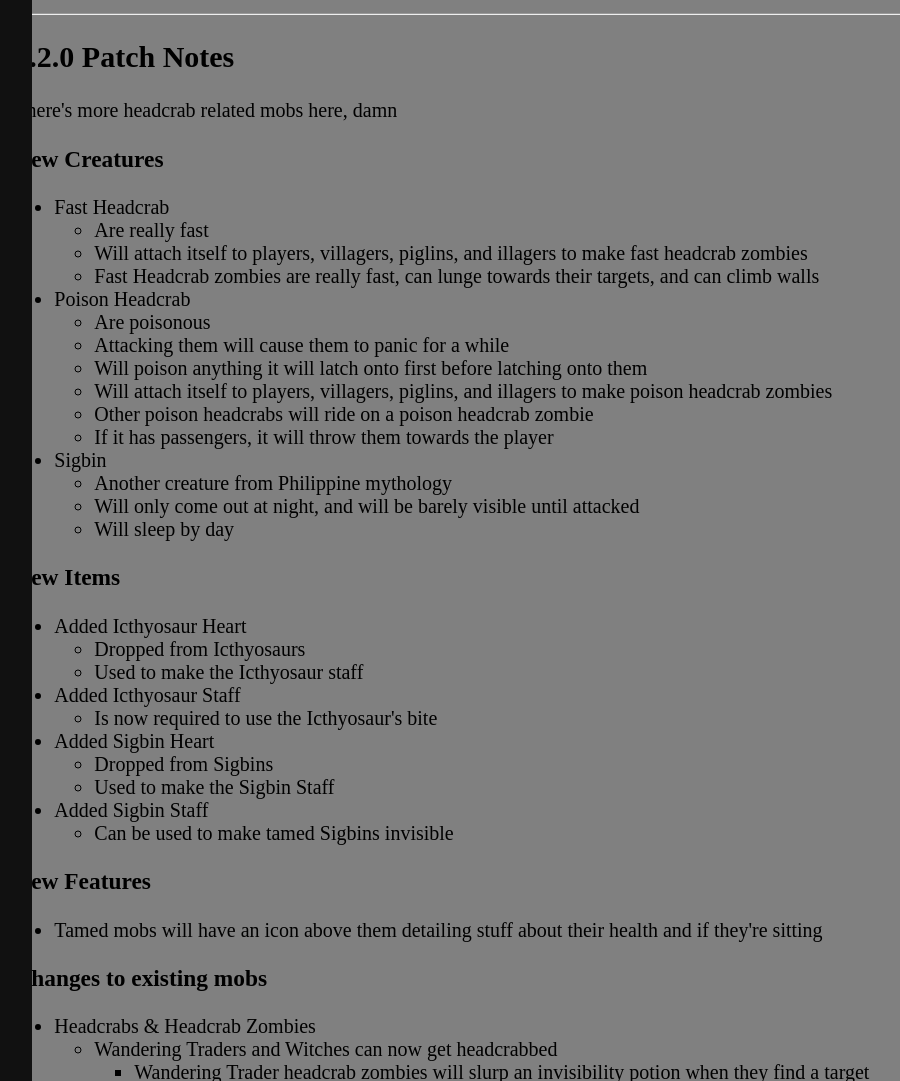
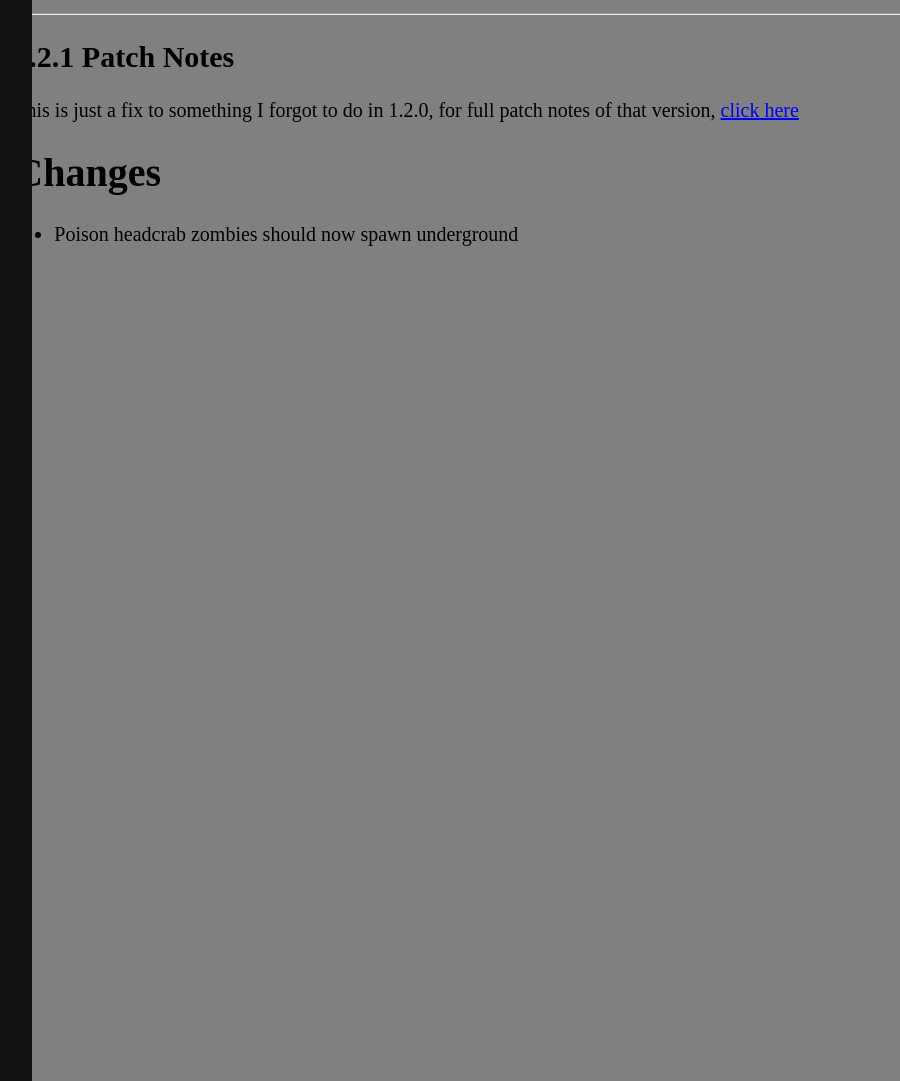
Before and after one commit to ANightDazingZoroark/ANightDazingZoroark.github.io, a Jekyll site: the page built from borgys-mobs/download/index.html, in a window 1280 px wide and 1400 px high, scrolled down 644 px. Shown: the part 319-1400 px from the top of the window, without its empty margins (168-1068 px from the left). Built offline with Jekyll 4.4.1, drawn with Linux system fonts in a browser that asks for light colours; some of the changed text lies outside the part shown.

Commit message:
aaaaaaaaaaaaaaaaa

```diff
--- a/borgys-mobs/download/index.html
+++ b/borgys-mobs/download/index.html
@@ -18,7 +18,7 @@ You can download the latest version of Borgy's Mobs directly here.
 <br />
 
 <button onclick="window.open('Borgys Mobs.mcaddon')">
-    Download 1.2.0
+    Download 1.2.1
 </button>
 
 <br />
@@ -33,88 +33,9 @@ Older versions can be downloaded <a href="https://github.com/ANightDazingZoroark
 
 <hr/>
 
-<h2>1.2.0 Patch Notes</h2>
-<p>There's more headcrab related mobs here, damn</p>
-<h3 id="new-creatures">New Creatures</h1>
+<h2>1.2.1 Patch Notes</h2>
+<p>This is just a fix to something I forgot to do in 1.2.0, for full patch notes of that version, <a href="https://github.com/ANightDazingZoroark/Borgys-Mobs/releases/tag/1.2.0">click here</a></p>
+<h1 id="changes">Changes</h1>
 <ul>
-<li>Fast Headcrab<ul>
-<li>Are really fast</li>
-<li>Will attach itself to players, villagers, piglins, and illagers to make fast headcrab zombies</li>
-<li>Fast Headcrab zombies are really fast, can lunge towards their targets, and can climb walls</li>
+<li>Poison headcrab zombies should now spawn underground</li>
 </ul>
-</li>
-<li>Poison Headcrab<ul>
-<li>Are poisonous</li>
-<li>Attacking them will cause them to panic for a while</li>
-<li>Will poison anything it will latch onto first before latching onto them</li>
-<li>Will attach itself to players, villagers, piglins, and illagers to make poison headcrab zombies</li>
-<li>Other poison headcrabs will ride on a poison headcrab zombie</li>
-<li>If it has passengers, it will throw them towards the player</li>
-</ul>
-</li>
-<li>Sigbin<ul>
-<li>Another creature from Philippine mythology</li>
-<li>Will only come out at night, and will be barely visible until attacked</li>
-<li>Will sleep by day</li>
-</ul>
-</li>
-</ul>
-<h3 id="new-items">New Items</h1>
-<ul>
-<li>Added Icthyosaur Heart<ul>
-<li>Dropped from Icthyosaurs</li>
-<li>Used to make the Icthyosaur staff</li>
-</ul>
-</li>
-<li>Added Icthyosaur Staff<ul>
-<li>Is now required to use the Icthyosaur&#39;s bite</li>
-</ul>
-</li>
-<li>Added Sigbin Heart<ul>
-<li>Dropped from Sigbins</li>
-<li>Used to make the Sigbin Staff</li>
-</ul>
-</li>
-<li>Added Sigbin Staff<ul>
-<li>Can be used to make tamed Sigbins invisible</li>
-</ul>
-</li>
-</ul>
-<h3 id="new-features">New Features</h1>
-<ul>
-<li>Tamed mobs will have an icon above them detailing stuff about their health and if they&#39;re sitting</li>
-</ul>
-<h3 id="changes-to-existing-mobs">Changes to existing mobs</h1>
-<ul>
-<li>Headcrabs &amp; Headcrab Zombies<ul>
-<li>Wandering Traders and Witches can now get headcrabbed<ul>
-<li>Wandering Trader headcrab zombies will slurp an invisibility potion when they find a target</li>
-<li>Witch headcrab zombies will rush towards their targets while holding a splash potion</li>
-</ul>
-</li>
-<li>Villager and Player headcrab zombies will spawn in the overworld like all other monsters</li>
-<li>Headcrab Zombies will no longer attack monsters</li>
-</ul>
-</li>
-<li>Icthyosaur<ul>
-<li>Implemented forced attack system from Prehistoric Rift onto the Icthyosaur</li>
-<li>Changed swimming controls for Icthyosaur, you now have to jump while looking up or down to swim up or down</li>
-</ul>
-</li>
-<li>Bakunawa<ul>
-<li>You can make the Bakunawa use its bite attack while you&#39;re riding it, can be activated w/ the Bakunawa staff</li>
-<li>You can swap this with the breath attack by jumping while holding the command staff</li>
-<li>Nerfed the amount of projectiles Bakunawas will breathe out while their breath ability is utilized by the player, it is now only 1 projectile at a time</li>
-<li>Tamed Bakunawas no longer sink in water</li>
-<li>Changed Bakunawa riding controls<ul>
-<li>The moment you ride them they hover properly</li>
-<li>You can make them fly/swim up or down by jumping, and you can return to hover mode by jumping</li>
-</ul>
-</li>
-</ul>
-</li>
-</ul>
-<h3 id="bug-fixes">Bug Fixes</h1>
-<ul>
-<li>Fixed Bakunawas randomly landing when attacking while in mid air (#2)</li>
-</ul>
```
Also changed, not shown: 1 other file.
